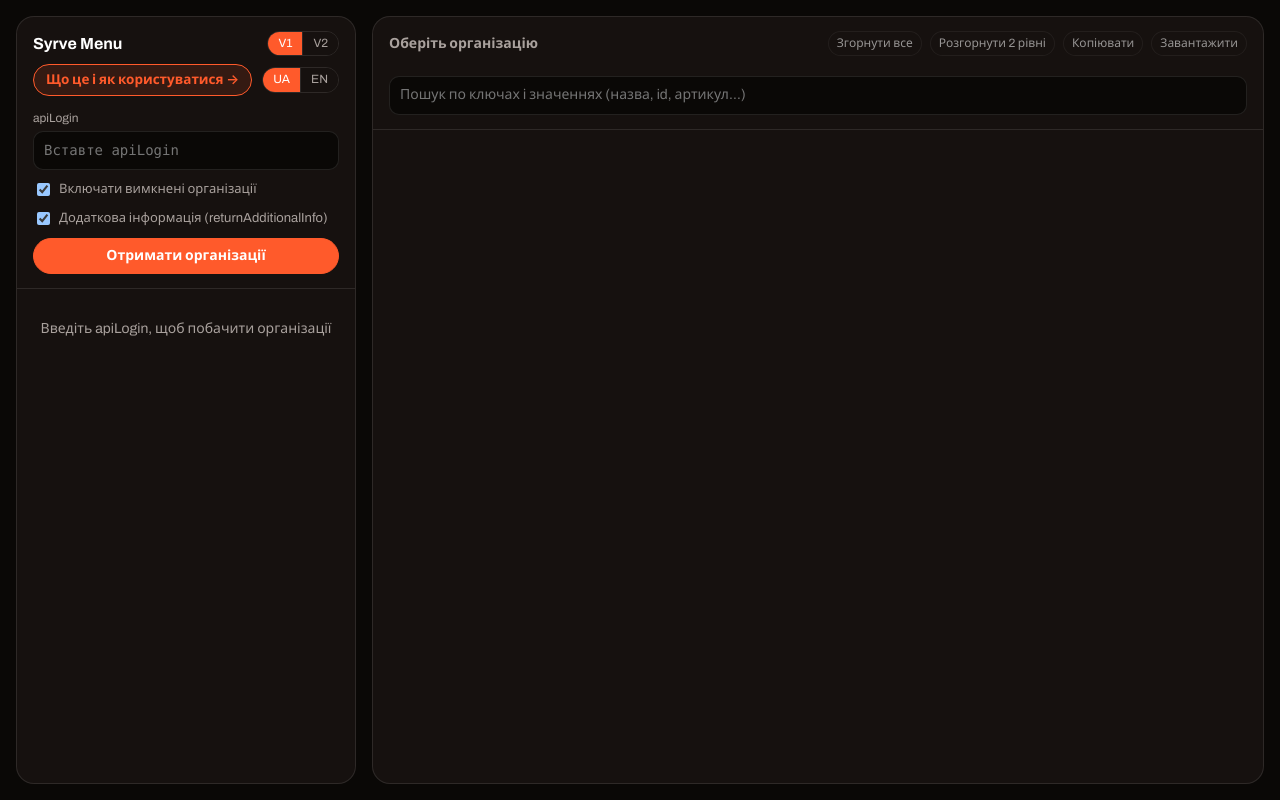
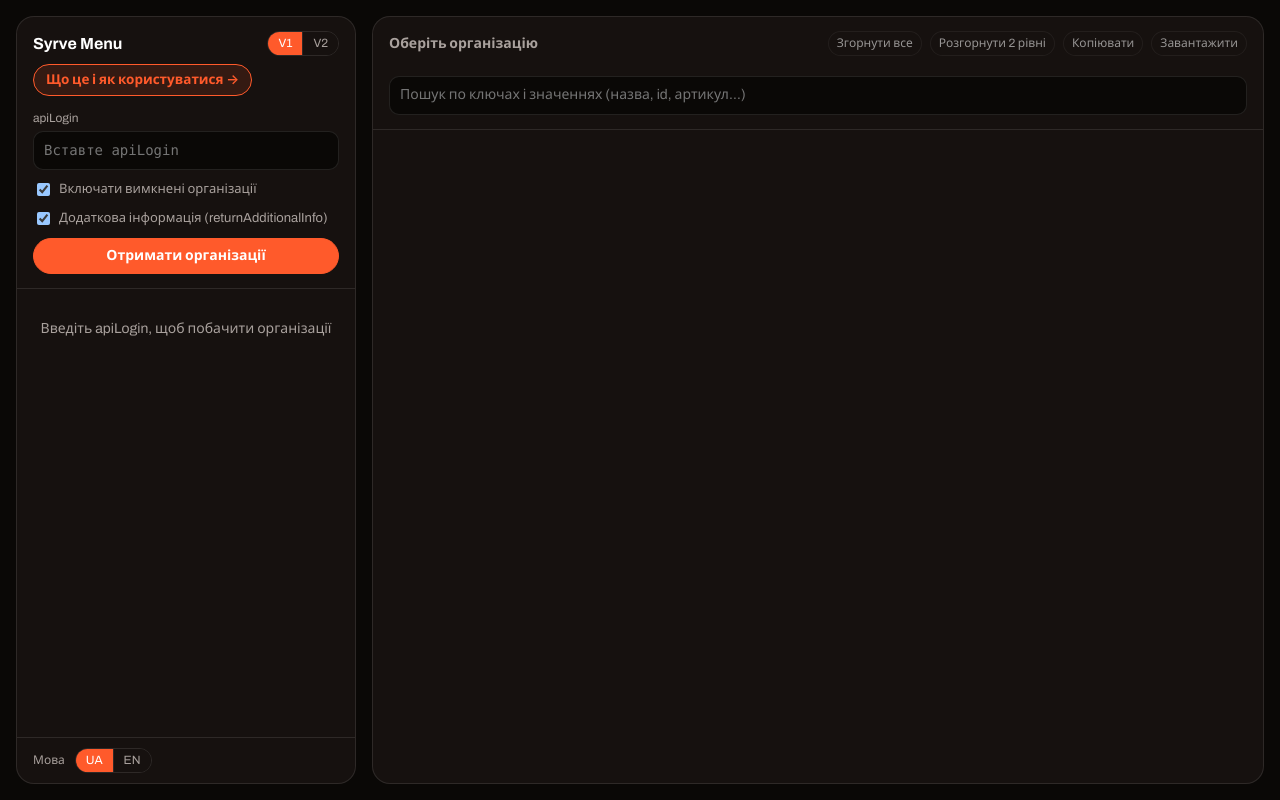
Before and after one commit to Makson369/syrve-viewer, a website: page public/index.html in a window 1280 px wide. Drawn offline with Linux system fonts and the light colour scheme; no server answers.

Commit message:
Move UA/EN switch to the bottom of the left panel

```diff
--- a/public/index.html
+++ b/public/index.html
@@ -95,6 +95,7 @@
   .title-row { display: flex; justify-content: space-between; align-items: center; gap: 8px; margin-bottom: 12px; }
   .title-row h1 { margin: 0; }
   .sub-row { display: flex; justify-content: space-between; align-items: center; gap: 8px; margin: -4px 0 14px; }
+  .side-foot { display: flex; align-items: center; gap: 10px; padding: 10px 16px; border-top: 1px solid var(--border); font-size: 12px; }
   .about-link {
     display: inline-flex; align-items: center; gap: 6px; margin: 0;
     padding: 5px 12px; border-radius: 999px; border: 1px solid var(--accent);
@@ -245,10 +246,6 @@
       </div>
       <div class="sub-row">
         <a class="about-link" href="/about" data-i18n="about">Що це і як користуватися →</a>
-        <div class="seg" id="langSeg" role="group" aria-label="Мова інтерфейсу" data-i18n-aria="langSeg">
-          <button type="button" data-lang="uk" title="Українська">UA</button>
-          <button type="button" data-lang="en" title="English">EN</button>
-        </div>
       </div>
       <form id="loginForm">
         <label class="field" for="apiLogin" id="apiLoginLabel">apiLogin</label>
@@ -291,6 +288,13 @@
     </div>
     <div class="orgs" id="orgs">
       <div class="placeholder" data-i18n="orgsPlaceholder">Введіть apiLogin, щоб побачити організації</div>
+    </div>
+    <div class="side-foot">
+      <span class="muted" data-i18n="langLabel">Мова</span>
+      <div class="seg" id="langSeg" role="group" aria-label="Мова інтерфейсу" data-i18n-aria="langSeg">
+        <button type="button" data-lang="uk" title="Українська">UA</button>
+        <button type="button" data-lang="en" title="English">EN</button>
+      </div>
     </div>
   </section>
 
@@ -354,7 +358,7 @@
   const LANG_KEY = 'syrve-viewer:lang';
   const I18N = {
     uk: {
-      about: 'Що це і як користуватися →', authSeg: 'Метод отримання токена', langSeg: 'Мова інтерфейсу',
+      langLabel: 'Мова', about: 'Що це і як користуватися →', authSeg: 'Метод отримання токена', langSeg: 'Мова інтерфейсу',
       v1Title: '/api/1/access_token з apiLogin', v2Title: '/api/v2/access_token з apiKey + appId + clientSecret',
       phLogin: 'Вставте apiLogin', phKey: 'Вставте apiKey',
       app: 'Застосунок', appManual: 'Ввести вручну', appIdPh: 'ID застосунку з Developer Portal', secretPh: 'Секрет застосунку',
@@ -385,7 +389,7 @@
       },
     },
     en: {
-      about: 'What is this and how to use it →', authSeg: 'Token method', langSeg: 'Interface language',
+      langLabel: 'Language', about: 'What is this and how to use it →', authSeg: 'Token method', langSeg: 'Interface language',
       v1Title: '/api/1/access_token with apiLogin', v2Title: '/api/v2/access_token with apiKey + appId + clientSecret',
       phLogin: 'Paste apiLogin', phKey: 'Paste apiKey',
       app: 'Application', appManual: 'Enter manually', appIdPh: 'Application ID from Developer Portal', secretPh: 'Application secret',
```
